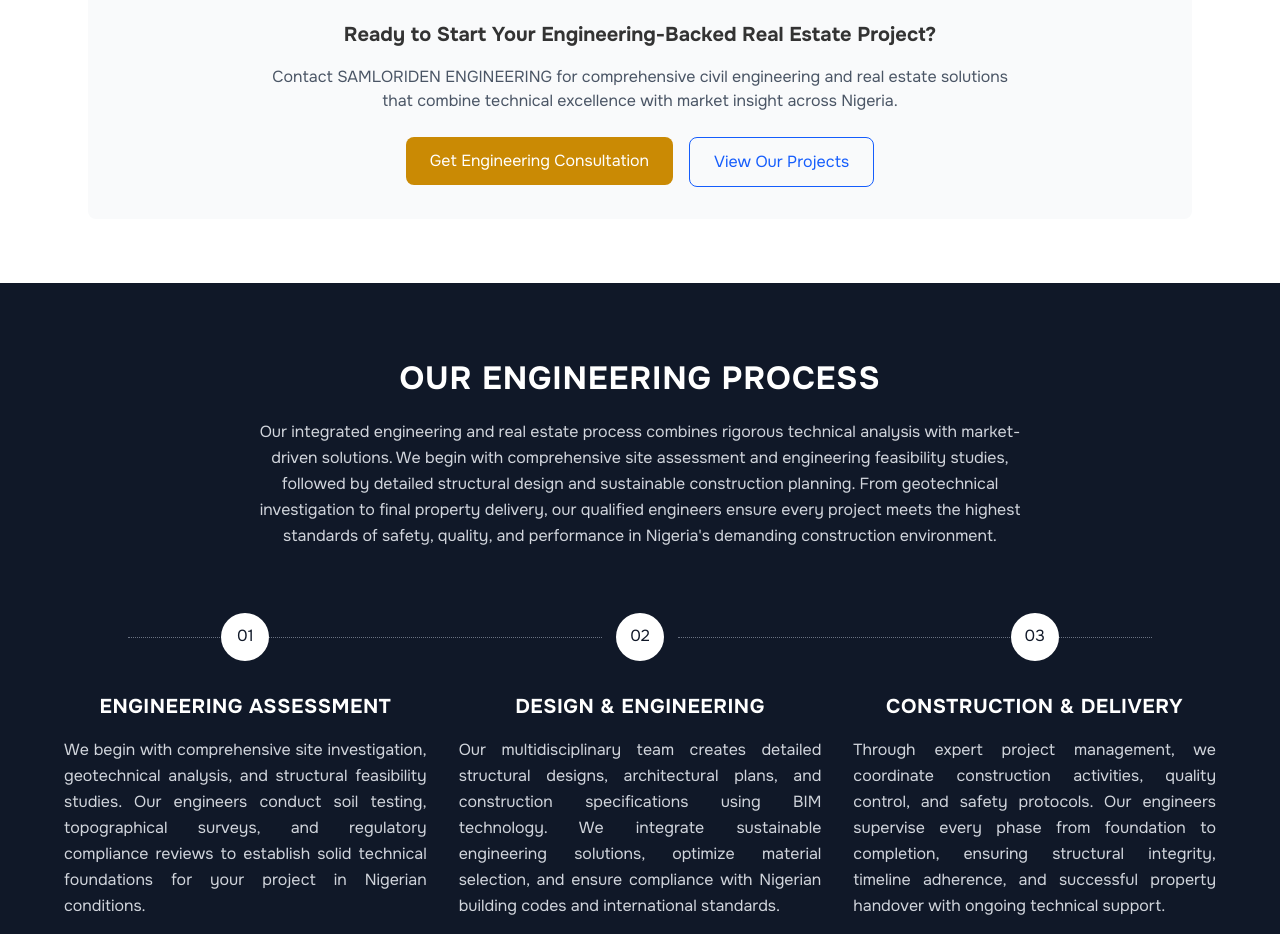
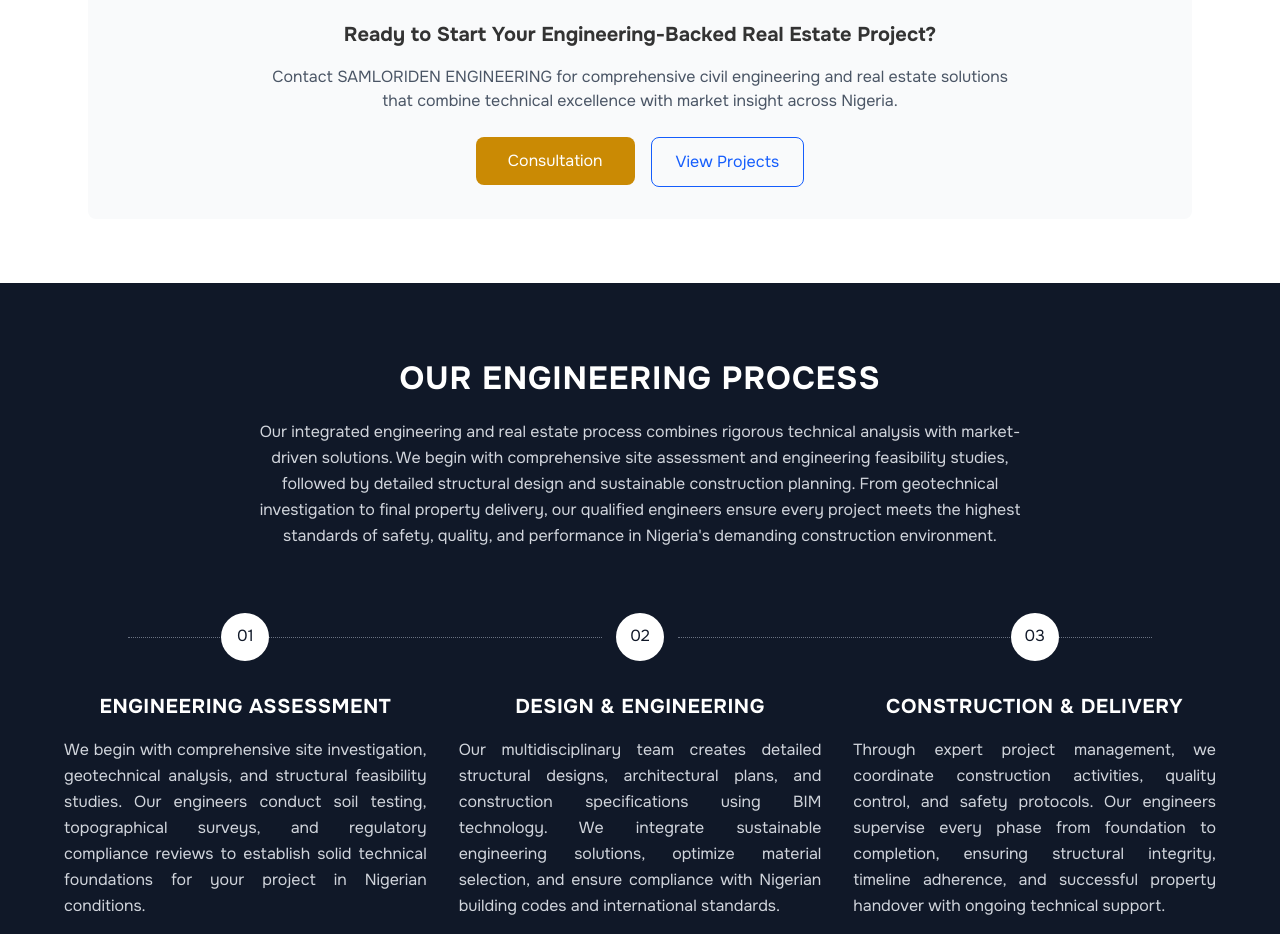
Before and after one commit to Echuemma/samloriden-eng-web, a React (Vite) app: page /services in a window 1280 px wide. Shown: the part 3800-4734 px from the top of the page. Built offline with nearby package versions, Linux system fonts and the light colour scheme.

Commit message:
adjustment

```diff
--- a/src/components/sections/CaspiraLanding.jsx
+++ b/src/components/sections/CaspiraLanding.jsx
@@ -155,7 +155,7 @@ export default function SamloridensContactHero() {
                   </Link>
                   <Link to="/projects">
                   <button className="border-2 border-white text-white hover:bg-white hover:text-gray-900 px-6 py-3 rounded-lg font-semibold transition-all duration-200">
-                    View Our Projects
+                    View Projects
                   </button>
                   </Link>
                 </div>
--- a/src/components/sections/ServicesContent.jsx
+++ b/src/components/sections/ServicesContent.jsx
@@ -1,6 +1,7 @@
 import React from 'react';
 import useAOS from '../../hooks/useAOS';
 import { Link } from 'react-router-dom';
+import Button from '../common/Button';
 
 export default function EngineeringRealEstateServices() {
   useAOS({ duration: 1000, once: true });
@@ -431,13 +432,13 @@ export default function EngineeringRealEstateServices() {
         </p>
         <div className="flex flex-col sm:flex-row gap-4 justify-center">
           <Link to="/contact">
-          <button className=" text-white px-6 py-3 rounded-lg hover:bg-blue-700 transition" style={{ background: 'var(--color-primary-alt)' }}>
-            Get Engineering Consultation
-          </button>
+          <Button className=" text-white px-6 py-3 rounded-lg hover:bg-blue-700 transition" style={{ background: 'var(--color-primary-alt)' }}>
+            Consultation
+          </Button>
           </Link>
           <Link to="/projects">
           <button className="border border-blue-600 text-blue-600 px-6 py-3 rounded-lg hover:bg-blue-50 transition">
-            View Our Projects
+            View Projects
           </button>
           </Link>
         </div>
```
